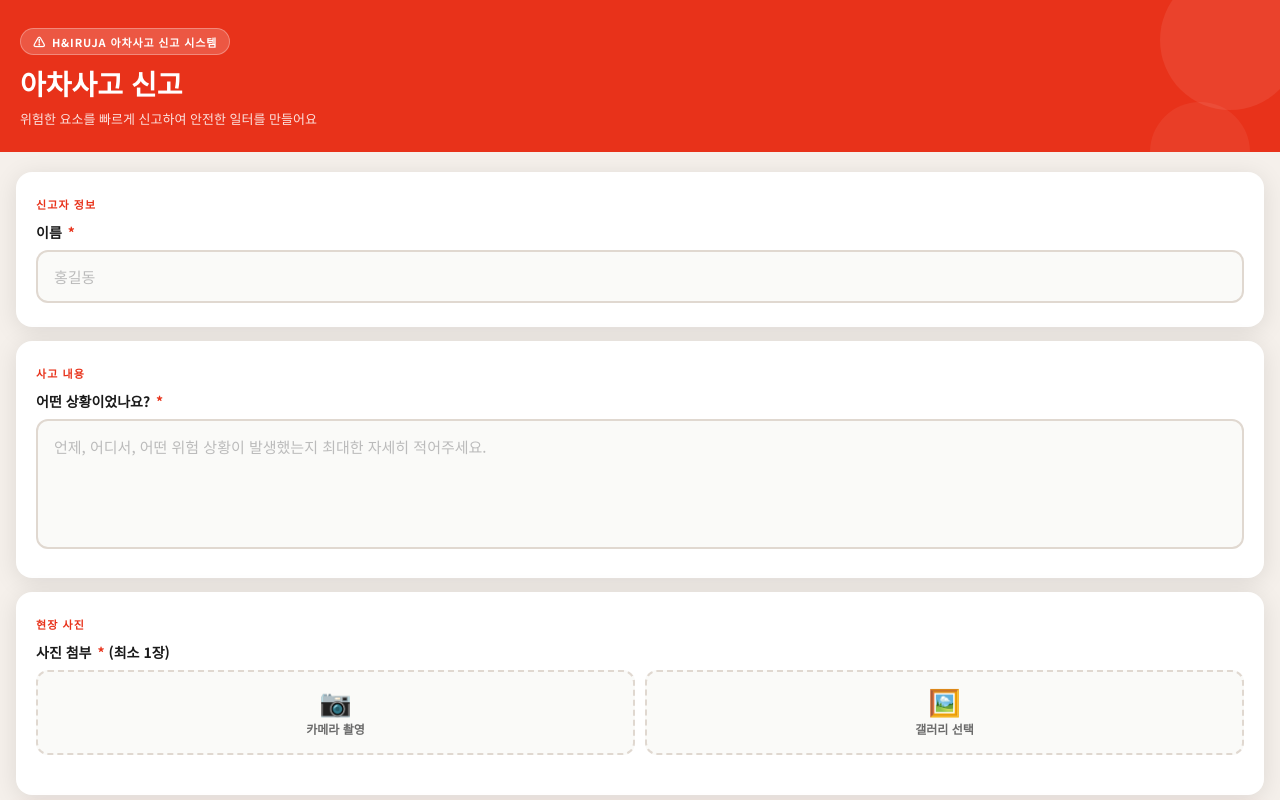
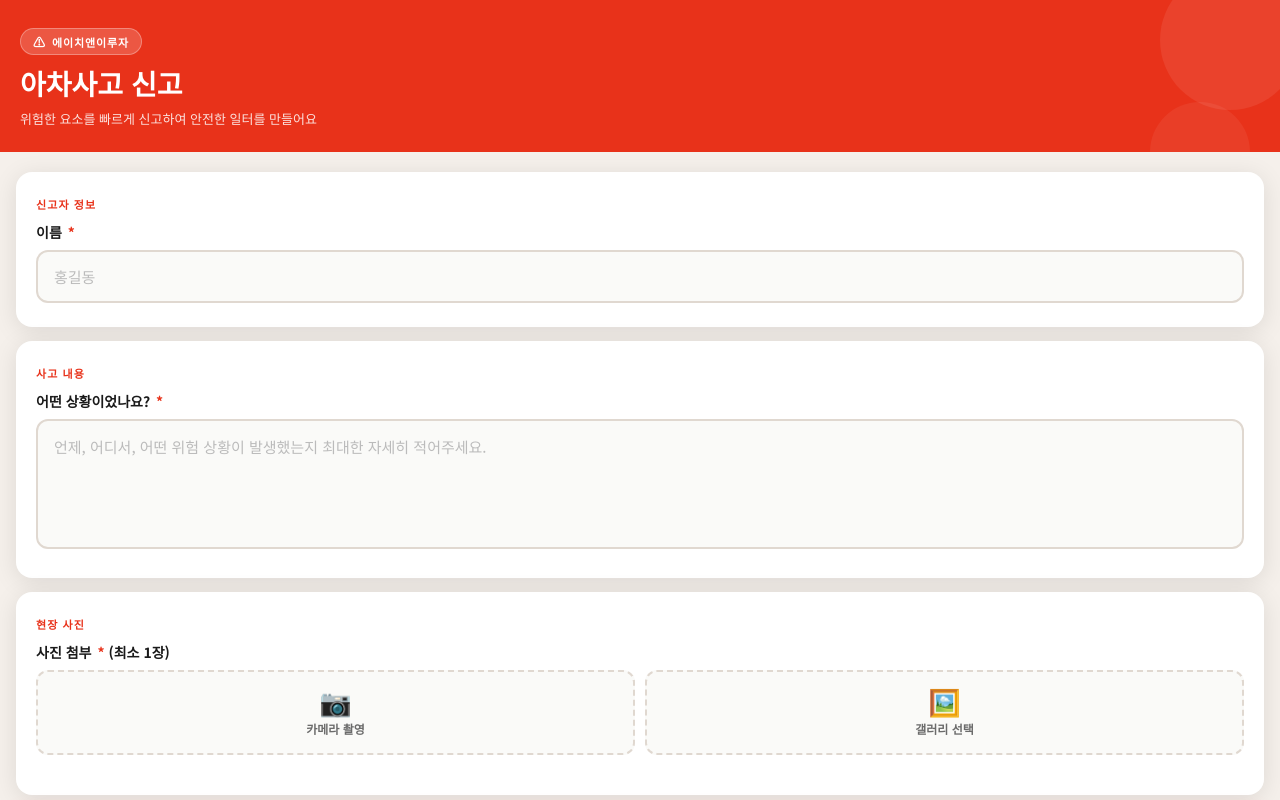
Before and after one commit to niznak/nearmiss, a plain HTML site: page index.html in a window 1280 px wide. Shown: the top 800 px of the page. Drawn offline with Linux system fonts and the light colour scheme.

Commit message:
Update index.html

```diff
--- a/index.html
+++ b/index.html
@@ -339,7 +339,7 @@
 
   <!-- Header -->
   <div class="header">
-    <div class="header-badge">H&iruja 아차사고 신고 시스템</div>
+    <div class="header-badge">에이치앤이루자</div>
     <h1>아차사고 신고</h1>
     <p>위험한 요소를 빠르게 신고하여 안전한 일터를 만들어요</p>
   </div>
```
